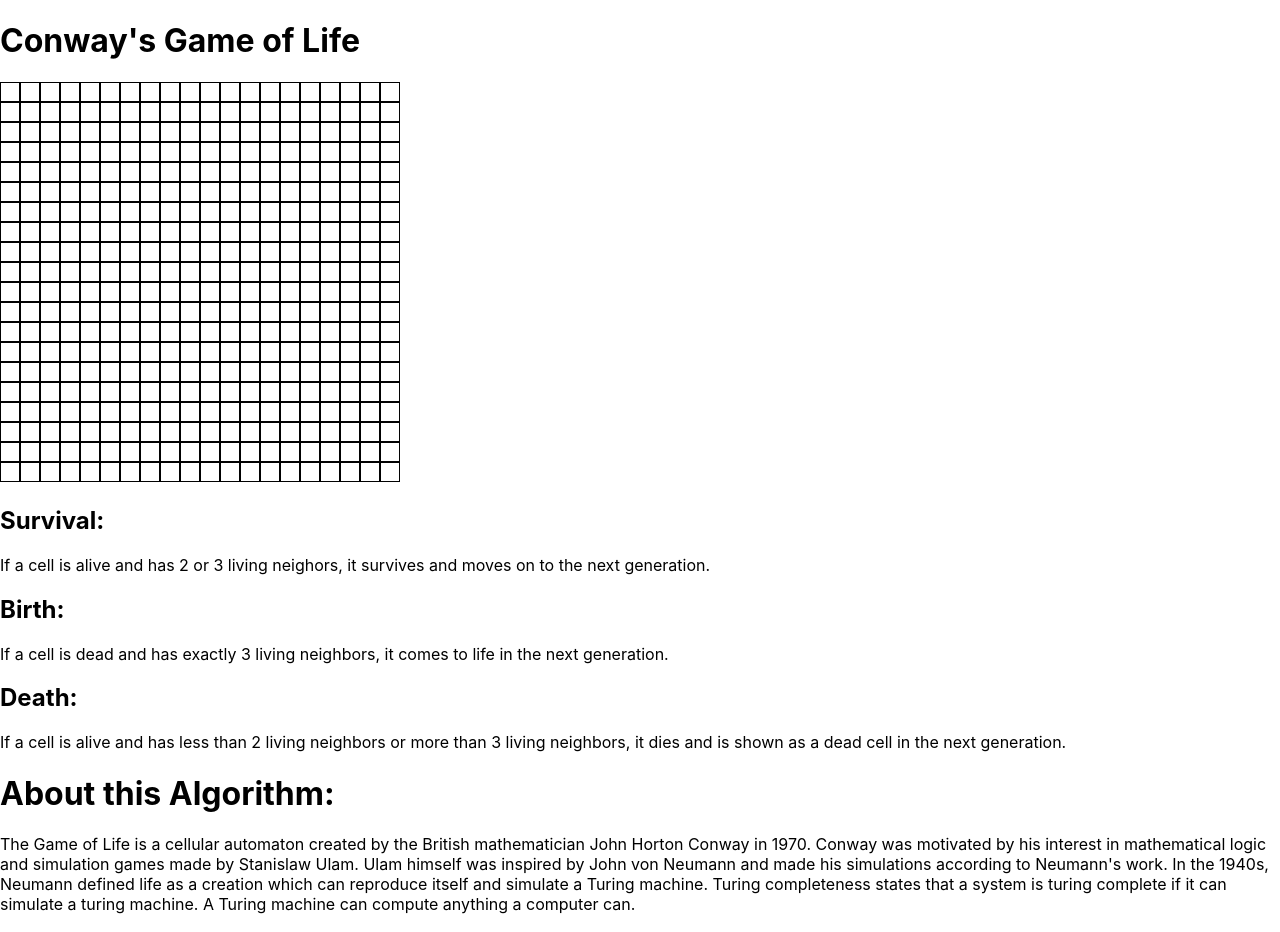
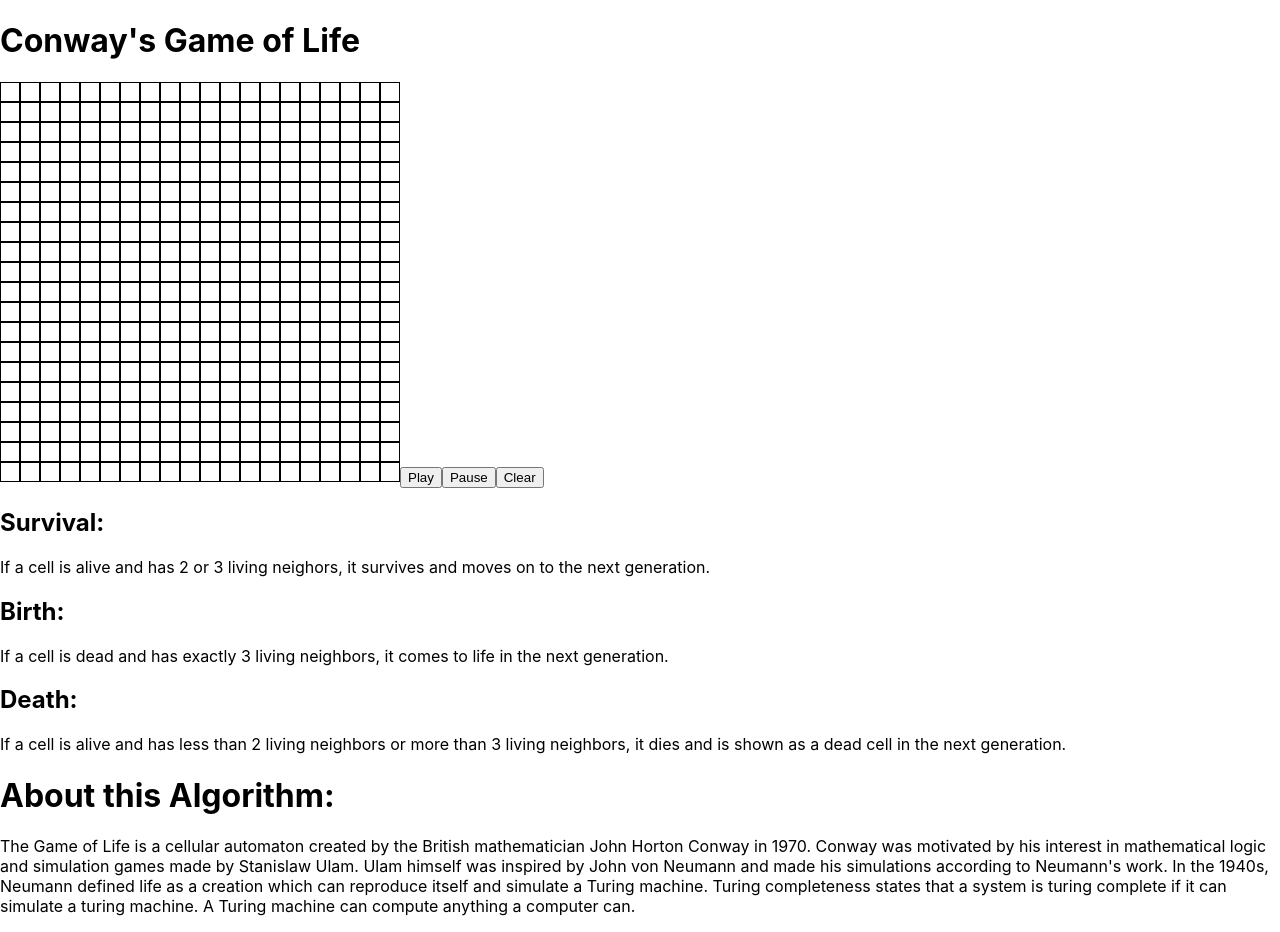
Before and after one commit to bloominstituteoftechnology/CS-Build-Week-1, a React (Create React App) app in the folder conways-life/: page / in a window 1280 px wide. Built offline with nearby package versions, Linux system fonts and the light colour scheme.

Commit message:
clear button working but takes a couple seconds. erasing whole grid and remaking original all dead cell grid

```diff
--- a/conways-life/src/components/Grid.js
+++ b/conways-life/src/components/Grid.js
@@ -16,12 +16,29 @@ export default class Grid extends Component {
         ctx.fillRect(Math.floor(e.offsetX / 20) * 20, Math.floor(e.offsetY / 20) *20, 20, 20);
     }
 
+    clearGrid = (e) => {
+        const canvas = this.refs.canvas;
+        const ctx = canvas.getContext('2d');
+        ctx.clearRect(0, 0, canvas.width, canvas.height);
+        for(let x = 0; x <= 400; x+=20){
+            for(let y = 0; y<= 400; y+=20){
+                ctx.moveTo(x, 0);
+                ctx.lineTo(x, 400);
+                ctx.stroke();
+                ctx.moveTo(0, y);
+                ctx.lineTo(400, y);
+                ctx.stroke();
+            }
+        }
+    }
+
     componentDidMount() {
         const canvas = this.refs.canvas;
         const ctx = canvas.getContext('2d');
         ctx.canvas.width = 400;
         ctx.canvas.height = 400;
         canvas.addEventListener('click', this.handleClick);
+        canvas.addEventListener('clear', this.clearGrid);
 
         for(let x = 0; x <= 400; x+=20){
             for(let y = 0; y<= 400; y+=20){
@@ -37,7 +54,12 @@ export default class Grid extends Component {
 
     render() {
         return(
-            <canvas class="canvas" ref="canvas" />
+            <div>
+                <canvas class="canvas" ref="canvas" />
+                <button onClick={this.play}>Play</button>
+                <button onClick={this.pause}>Pause</button>
+                <button onClick={this.clearGrid}>Clear</button>
+            </div>
         );
     }
 }
```
